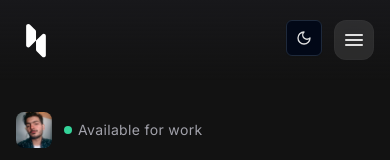
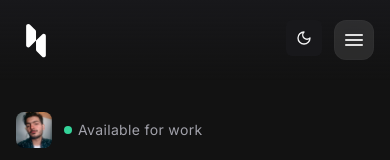
Before and after one commit to codewithmutahir/Portfolio, a React (Vite) app: page / in a window 390 px wide. Shown: the top 160 px of the page. Built offline with nearby package versions, Linux system fonts and the light colour scheme.

Commit message:
components changes

```diff
--- a/src/components/Contact.jsx
+++ b/src/components/Contact.jsx
@@ -179,7 +179,7 @@ const Contact = () => {
              />
           </div>
 
-          <Button variant="ghost" type="submit"
+          <Button variant="default" type="submit"
             className="btn btn-primary [&]:max-w-full w-full justify-center reveal-up">Button</Button>
 
         </form>
--- a/src/components/mode-toggle.jsx
+++ b/src/components/mode-toggle.jsx
@@ -16,14 +16,14 @@ export function ModeToggle() {
   return (
     <DropdownMenu>
       <DropdownMenuTrigger asChild>
-        <Button variant="outline" size="icon" className="lg:hidden">
+        <Button variant="ghost" size="icon"   className="lg:hidden bg-zinc-900 text-zinc-100">
           <Sun className="h-[1.2rem] w-[1.2rem] rotate-0 scale-100 transition-all dark:-rotate-90 dark:scale-0" />
           <Moon className="absolute h-[1.2rem] w-[1.2rem] rotate-90 scale-0 transition-all dark:rotate-0 dark:scale-100" />
           <span className="sr-only">Toggle theme</span>
         </Button>
       </DropdownMenuTrigger>
-      <DropdownMenuContent align="end">
-        <DropdownMenuItem onClick={() => setTheme('light')}>
+      <DropdownMenuContent align="end" className="bg-zinc-900 text-zinc-100">
+        <DropdownMenuItem className="" onClick={() => setTheme('light')}>
           Light
         </DropdownMenuItem>
         <DropdownMenuItem onClick={() => setTheme('dark')}>
```
